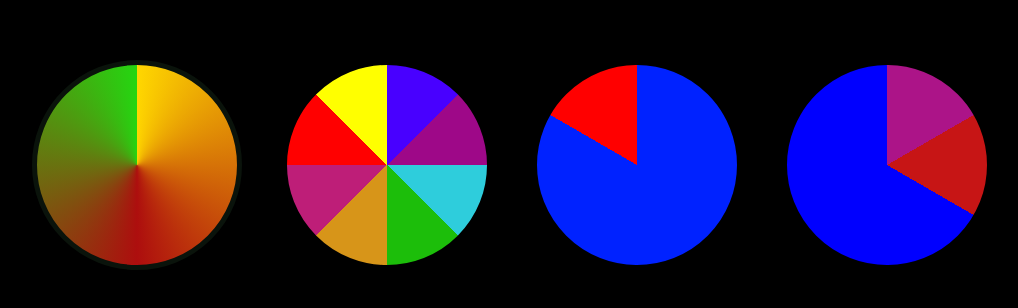
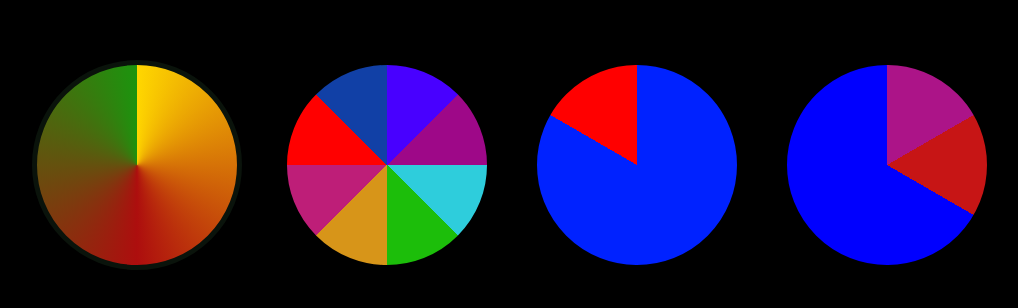
Before and after one commit to sujanayata/css1, a plain HTML site: page day15/piechart.html in a window 1280 px wide. Shown: the part 140-448 px from the top of the page, without its empty margins (128-1146 px from the left). Drawn offline with Linux system fonts and the light colour scheme.

Commit message:
piechart

```diff
--- a/day15/piechart.html
+++ b/day15/piechart.html
@@ -20,7 +20,7 @@
       width:200px;
       height:200px;
       border-radius: 50%;
-      background: conic-gradient(gold, rgb(173, 14, 14), rgb(37, 214, 17));
+      background: conic-gradient(gold, rgb(173, 14, 14), rgb(28, 148, 14));
     }
     .child2{
       border:5px solid black;
@@ -35,7 +35,7 @@
         rgb(215, 149, 25) 180deg 225deg,
         rgb(190, 30, 120) 225deg 270deg,
         red 270deg 315deg,
-        yellow 315deg 360deg
+        rgb(17, 64, 166) 315deg 360deg
       );
     }
 
```
